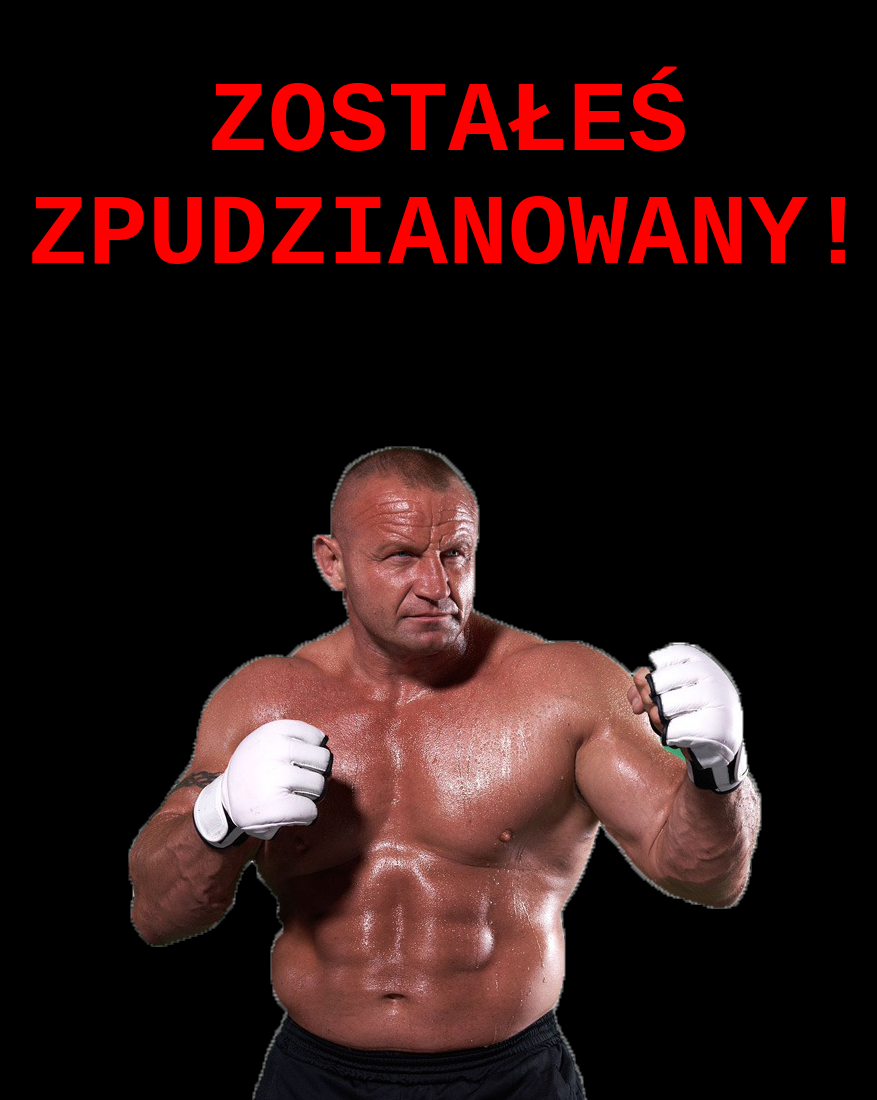
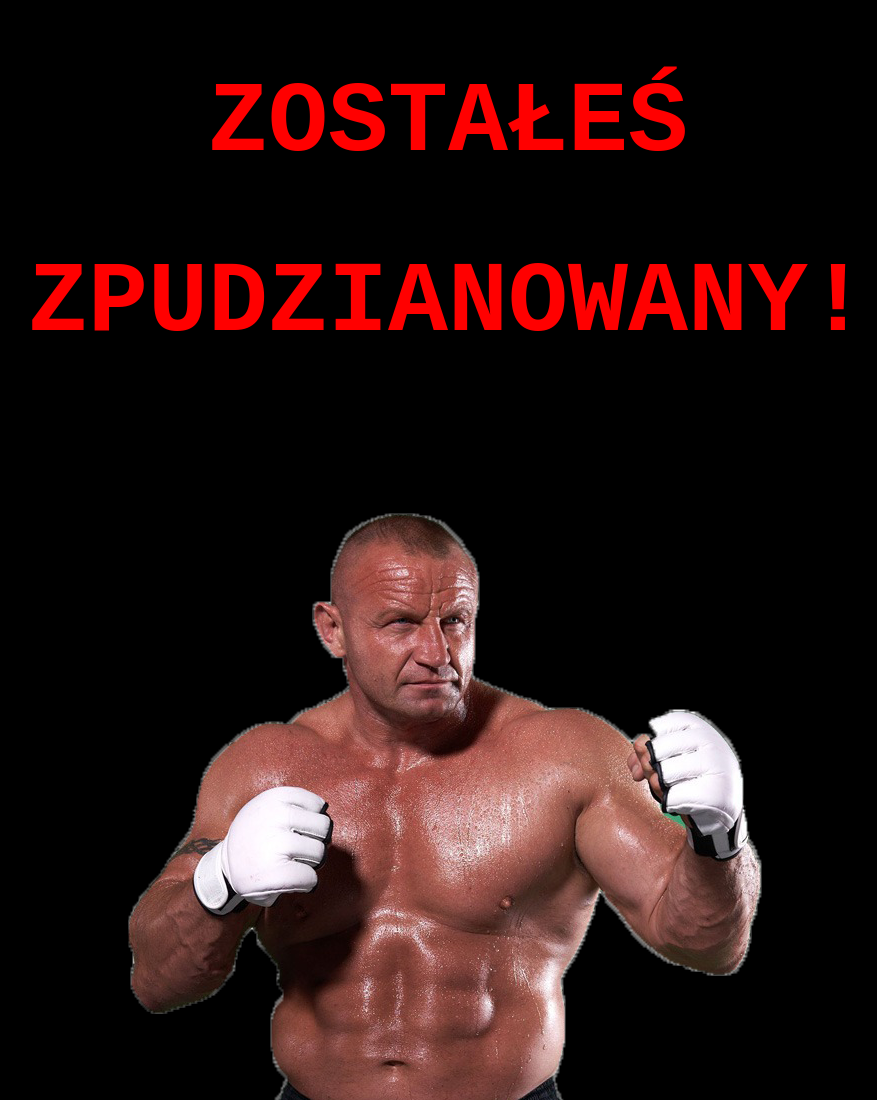
Before and after one commit to yougotpudzianed/pudzian, a plain HTML site: page index.html in a window 1280 px wide. Shown: the top 1100 px of the page, without its empty margins (192-1069 px from the left). Drawn offline with Linux system fonts and the light colour scheme.

Commit message:
Update index.html

```diff
--- a/index.html
+++ b/index.html
@@ -31,7 +31,8 @@ margin-right: 5px;
 </style>
 </head>
 <body>
-<h1><b>ZOSTAŁEŚ ZPUDZIANOWANY!</b></h1>
+<h1><b>ZOSTAŁEŚ</b></h1>
+<h1><b>ZPUDZIANOWANY!</b></h1>
 <br>
 <img src="pudzian.png" alt="pudzian sie zepsuł">
 <br>
```
